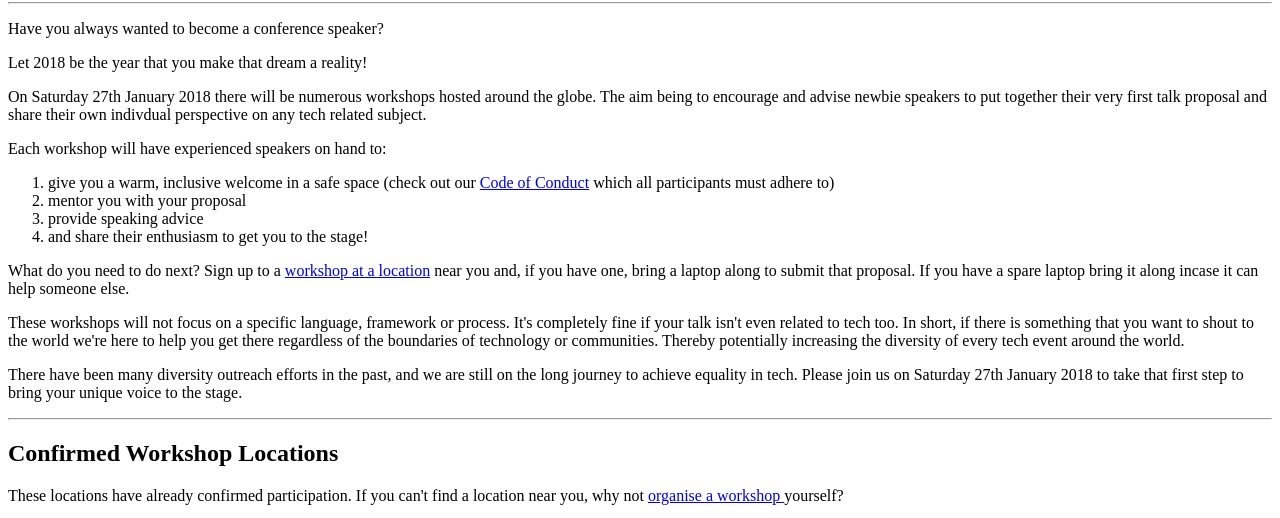
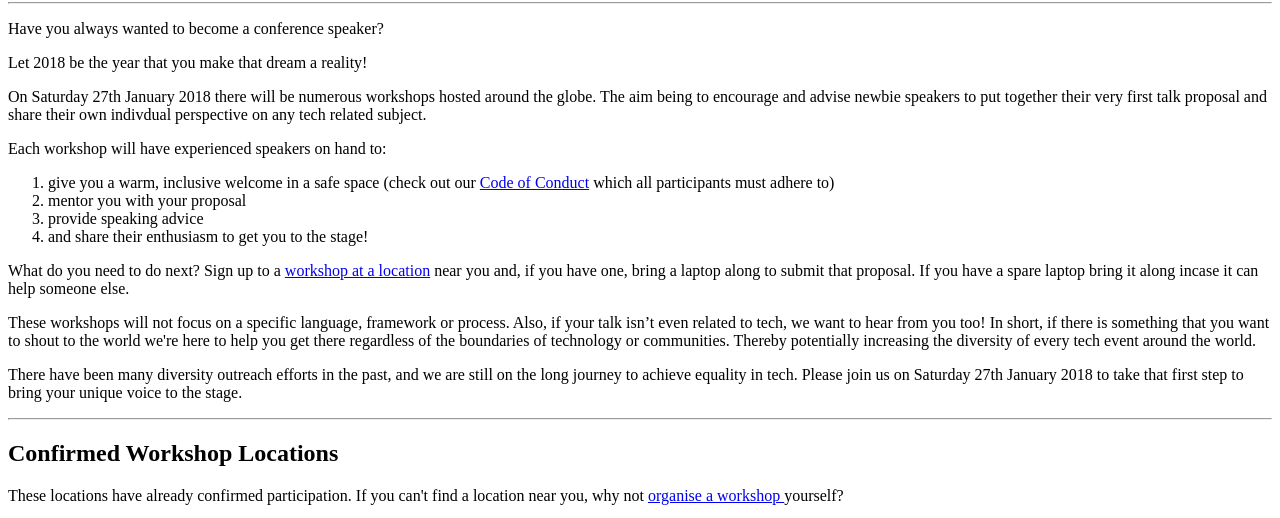
Before and after one commit to JiggyPete/global-diversity-cfp-day-beta, a plain HTML site: page index.html in a window 1280 px wide. Shown: the part 259-777 px from the top of the page. Drawn offline with Linux system fonts and the light colour scheme.

Commit message:
Update index.html

```diff
--- a/index.html
+++ b/index.html
@@ -38,7 +38,7 @@
     What do you need to do next? Sign up to a <a href="#cities">workshop at a location</a> near you and, if you have one, bring a laptop along to submit that proposal. If you have a spare laptop bring it along incase it can help someone else.
   </p>
   <p>
-    These workshops will not focus on a specific language, framework or process. It's completely fine if your talk isn't even related to tech too. In short, if there is something that you want to shout to the world we're here to help you get there regardless of the boundaries of technology or communities. Thereby potentially increasing the diversity of every tech event around the world.
+    These workshops will not focus on a specific language, framework or process. Also, if your talk isn’t even related to tech, we want to hear from you too! In short, if there is something that you want to shout to the world we're here to help you get there regardless of the boundaries of technology or communities. Thereby potentially increasing the diversity of every tech event around the world.
   </p>
   <p>
     There have been many diversity outreach efforts in the past, and we are still on the long journey to achieve equality in tech. Please join us on Saturday 27th January 2018 to take that first step to bring your unique voice to the stage.
```
